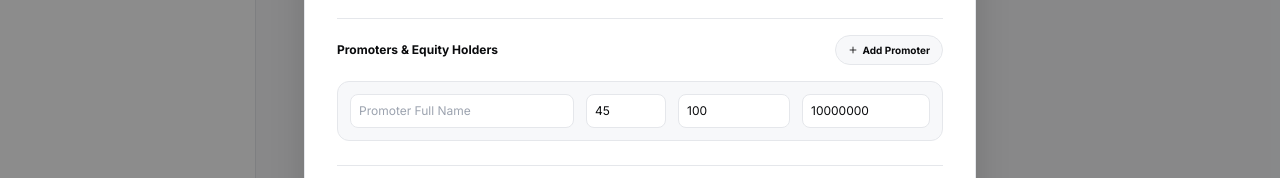
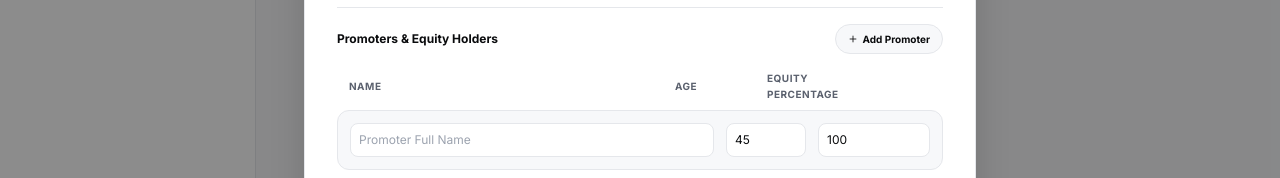
Before and after one commit to ModelMaven/fintechport, a Next.js app in the folder frontend/: page /dashboard/borrowers in a window 1280 px wide. Both pictures are taken after typing "Sample" into the empty fields and a click on the button "Add Borrower". Shown: the part 490-668 px from the top of the page. Built offline with nearby package versions, Linux system fonts and the light colour scheme; no server answers.

Commit message:
Add promoter table column headers and remove net worth input

```diff
--- a/frontend/src/app/dashboard/borrowers/page.tsx
+++ b/frontend/src/app/dashboard/borrowers/page.tsx
@@ -32,7 +32,7 @@ export default function BorrowersPage() {
 
   // Promoter details list
   const [promoters, setPromoters] = useState<any[]>([
-    { name: "", age: 45, equity_percentage: 100, net_worth: 10000000.00 }
+    { name: "", age: 45, equity_percentage: 100, net_worth: 0.00 }
   ]);
 
   const loadData = () => {
@@ -53,7 +53,7 @@ export default function BorrowersPage() {
   }, []);
 
   const addPromoterRow = () => {
-    setPromoters([...promoters, { name: "", age: 40, equity_percentage: 0, net_worth: 5000000.00 }]);
+    setPromoters([...promoters, { name: "", age: 40, equity_percentage: 0, net_worth: 0.00 }]);
   };
 
   const removePromoterRow = (index: number) => {
@@ -299,6 +299,14 @@ export default function BorrowersPage() {
                   </button>
                 </div>
 
+                {/* Column Headers (Desktop only) */}
+                <div className="hidden md:flex items-center gap-3 px-3 mb-2 text-brand-textSecondary font-bold text-[10px] uppercase tracking-wider">
+                  <div className="flex-1">Name</div>
+                  <div className="w-20">Age</div>
+                  <div className="w-28">Equity Percentage</div>
+                  <div className="w-10"></div> {/* spacer for remove button */}
+                </div>
+
                 <div className="space-y-3">
                   {promoters.map((p, idx) => (
                     <div key={idx} className="flex flex-col md:flex-row items-center gap-3 p-3 bg-brand-surface border border-brand-border rounded-xl">
@@ -329,16 +337,6 @@ export default function BorrowersPage() {
                           value={p.equity_percentage}
                           onChange={(e) => updatePromoter(idx, "equity_percentage", Number(e.target.value))}
                           placeholder="Equity %"
-                          className="w-full p-2 border border-brand-border rounded-lg bg-white outline-none"
-                        />
-                      </div>
-                      <div className="w-full md:w-32">
-                        <input
-                          type="number"
-                          required
-                          value={p.net_worth}
-                          onChange={(e) => updatePromoter(idx, "net_worth", Number(e.target.value))}
-                          placeholder="Net Worth (INR)"
                           className="w-full p-2 border border-brand-border rounded-lg bg-white outline-none"
                         />
                       </div>
```
